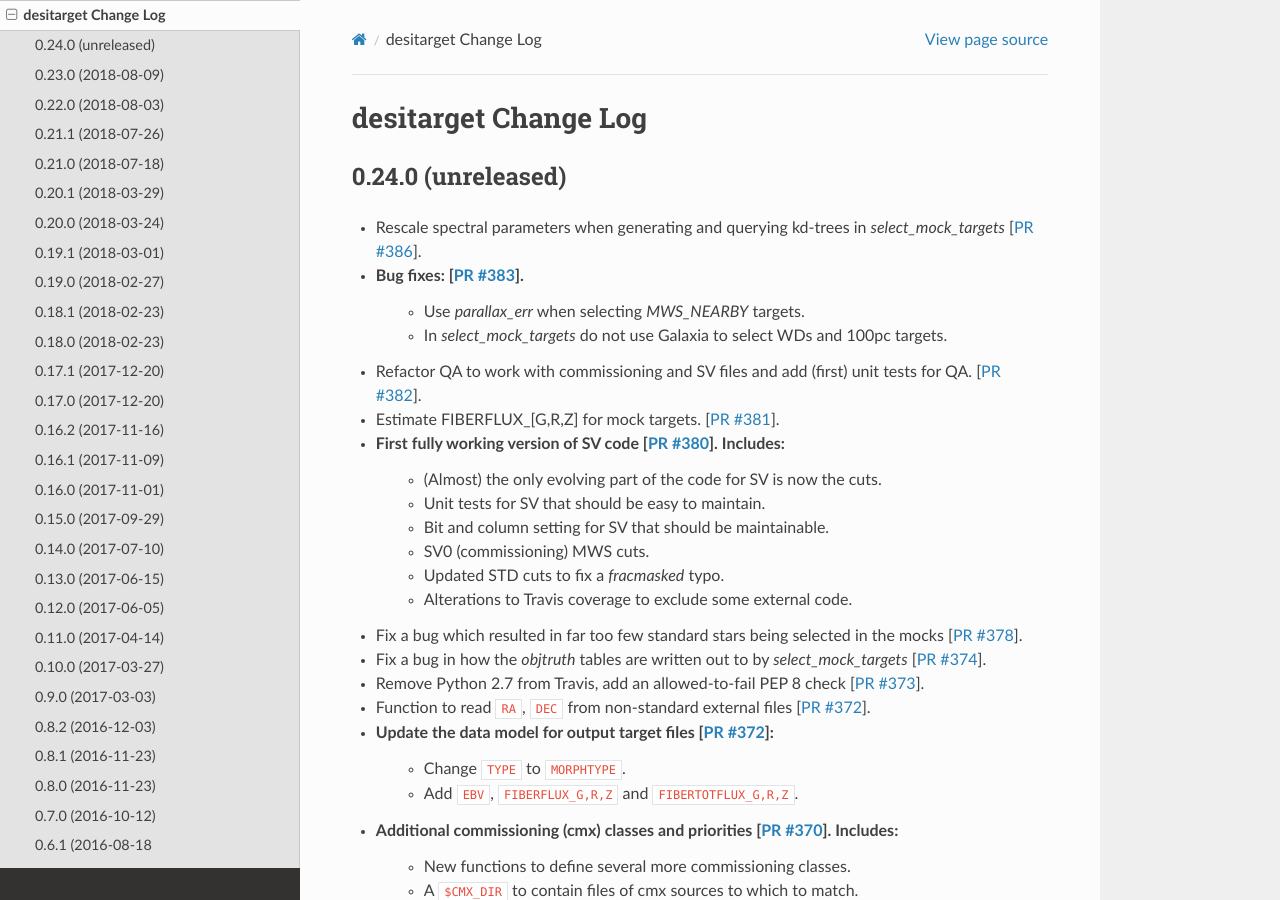
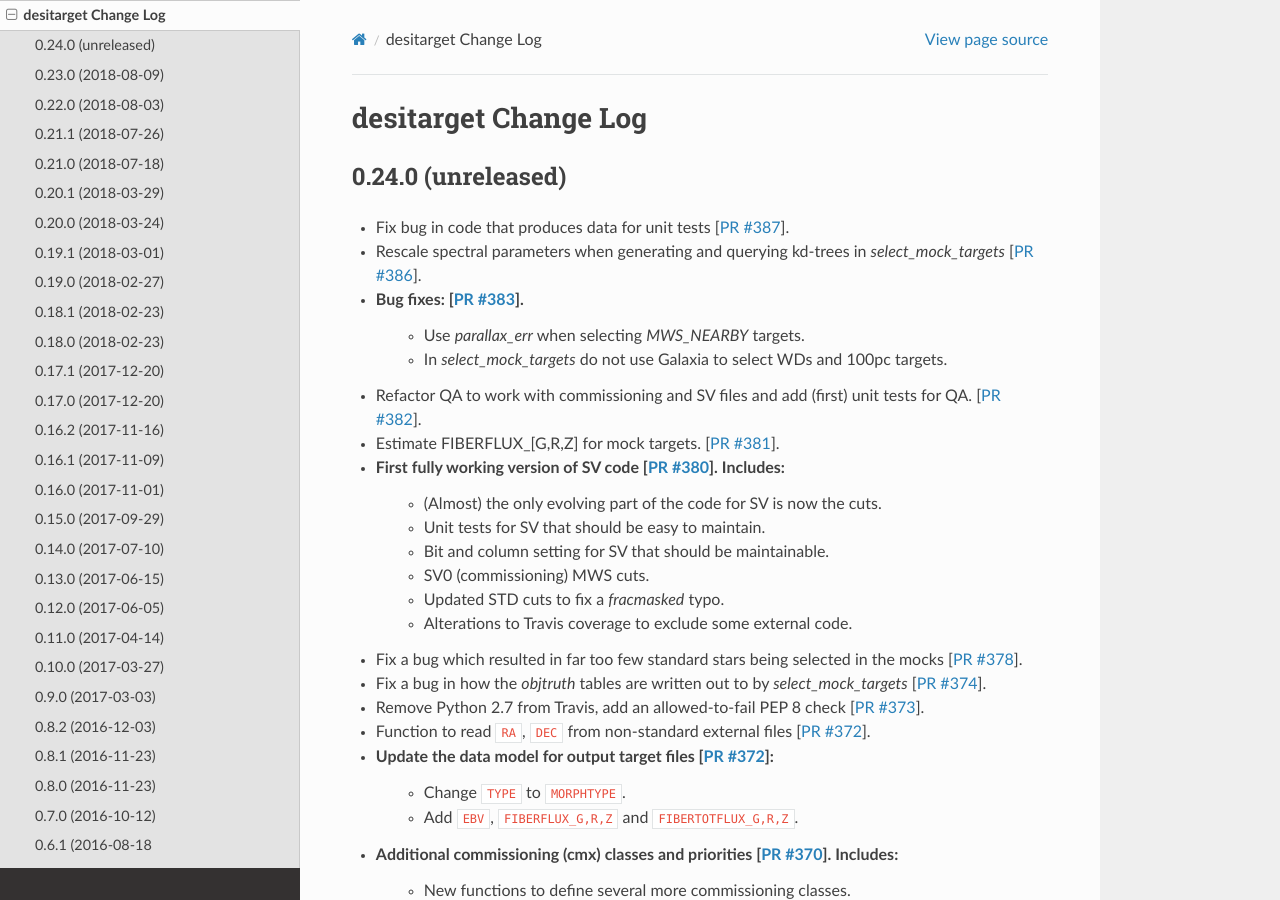
Before and after one commit to desihub/desitarget, a Sphinx documentation site: the page built from doc/changes.rst, in a window 1280 px wide and 900 px high. Built offline with Sphinx 7.4.7 and the Read the Docs theme 2.0.0, drawn with Linux system fonts in a browser that asks for light colours.

Commit message:
updating the changes file [ci skip]

```diff
--- a/doc/changes.rst
+++ b/doc/changes.rst
@@ -5,6 +5,7 @@
 0.24.0 (unreleased)
 -------------------
 
+* Fix bug in code that produces data for unit tests [`PR #387`_].
 * Rescale spectral parameters when generating and querying kd-trees in
   `select_mock_targets` [`PR #386`_].
 * Bug fixes: [`PR #383`_].
@@ -93,6 +94,7 @@
 .. _`PR #382`: https://github.com/desihub/desitarget/pull/382
 .. _`PR #383`: https://github.com/desihub/desitarget/pull/383
 .. _`PR #386`: https://github.com/desihub/desitarget/pull/386
+.. _`PR #387`: https://github.com/desihub/desitarget/pull/387
 
 0.23.0 (2018-08-09)
 -------------------
```
